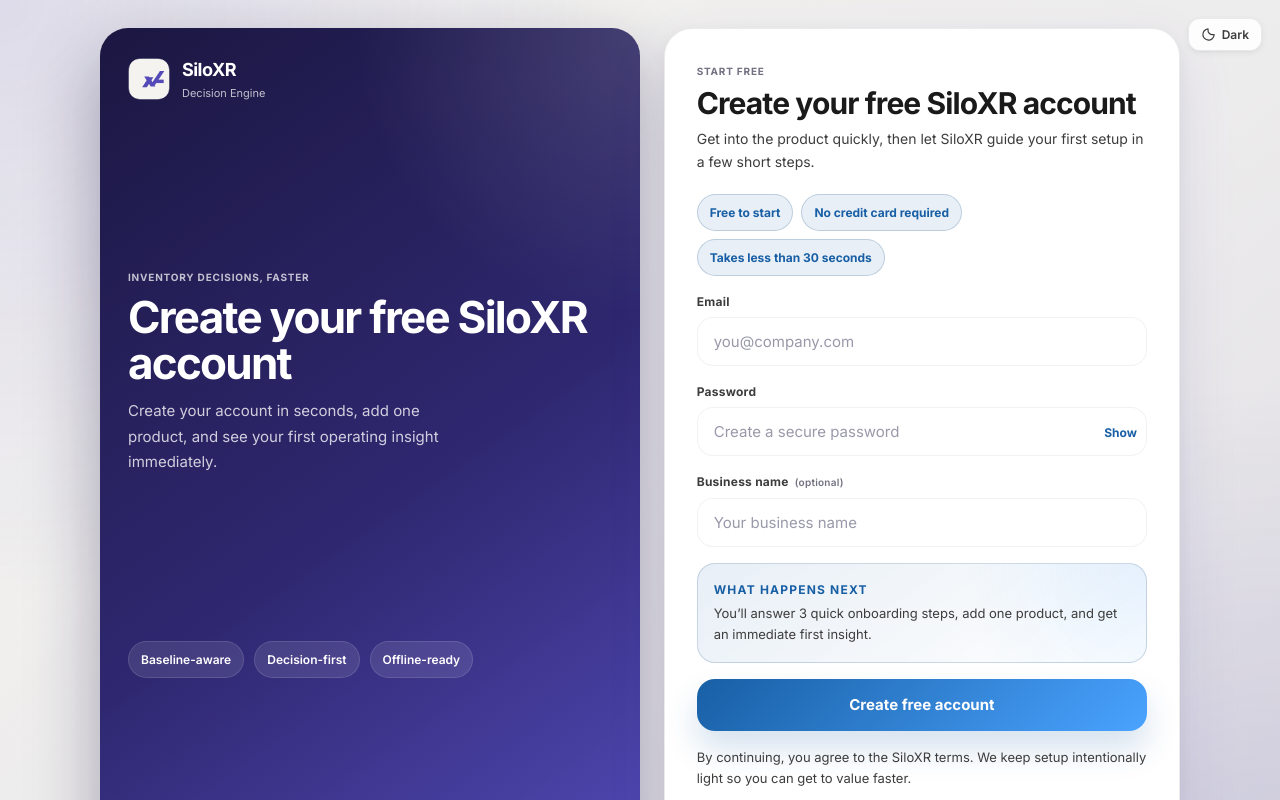
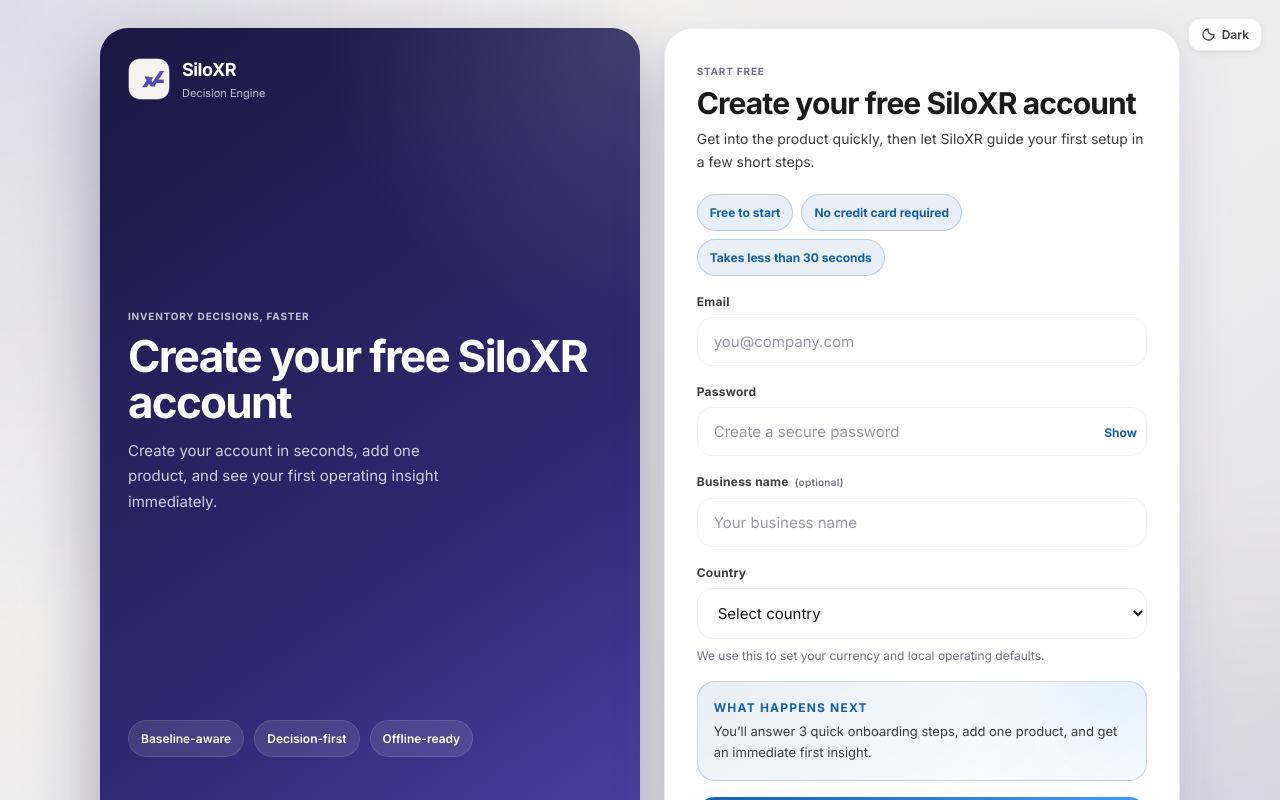
Before and after one commit to dedodidit/SiloXR-dev, a Nuxt app in the folder frontend/: page /auth/signup in a window 1280 px wide. Shown: the top 800 px of the page. Built offline with nearby package versions, Linux system fonts and the light colour scheme.

Commit message:
Add country to signup

```diff
--- a/frontend/app/pages/auth/signup.vue
+++ b/frontend/app/pages/auth/signup.vue
@@ -2,6 +2,7 @@
 definePageMeta({ auth: false })
 
 import { SITE_CONTACT_EMAIL, SITE_CONTACT_MAILTO } from "../../constants/site"
+import { countryOptions } from "../../constants/markets"
 
 const config = useRuntimeConfig()
 const router = useRouter()
@@ -11,6 +12,7 @@
   email: "",
   password: "",
   business_name: "",
+  country: "",
 })
 
 const loading = ref(false)
@@ -54,7 +56,7 @@
         business_name: form.business_name,
         business_type: "",
         phone_number: "",
-        country: "",
+        country: form.country,
         email_notifications_enabled: true,
         telegram_enabled: false,
         preferred_channel: "email",
@@ -88,11 +90,12 @@
     await router.push("/onboarding?welcome=1")
   } catch (e: any) {
     const data = e?.data ?? {}
-    const firstDetail = data.detail || data.email?.[0] || data.password?.[0] || "We couldn't create your account."
+    const firstDetail = data.detail || data.email?.[0] || data.password?.[0] || data.country?.[0] || "We couldn't create your account."
 
     error.value = firstDetail
     if (Array.isArray(data.email)) fieldErrors.email = data.email[0]
     if (Array.isArray(data.password)) fieldErrors.password = data.password[0]
+    if (Array.isArray(data.country)) fieldErrors.country = data.country[0]
   } finally {
     loading.value = false
   }
@@ -153,6 +156,22 @@
           type="text"
           placeholder="Your business name"
         />
+      </div>
+
+      <div class="field">
+        <label class="field__label">Country</label>
+        <select v-model="form.country" class="field__input" required>
+          <option
+            v-for="option in countryOptions"
+            :key="option.value || 'blank-country'"
+            :value="option.value"
+            :disabled="option.value === ''"
+          >
+            {{ option.label }}
+          </option>
+        </select>
+        <span class="field__hint">We use this to set your currency and local operating defaults.</span>
+        <span v-if="fieldErrors.country" class="field__error">{{ fieldErrors.country }}</span>
       </div>
 
       <div class="signup-note">
@@ -216,6 +235,11 @@
 .field__optional {
   color: var(--text-3);
   font-weight: 600;
+}
+.field__hint {
+  font-size: 12px;
+  line-height: 1.5;
+  color: var(--text-3);
 }
 .field__input-wrap {
   position: relative;
```
